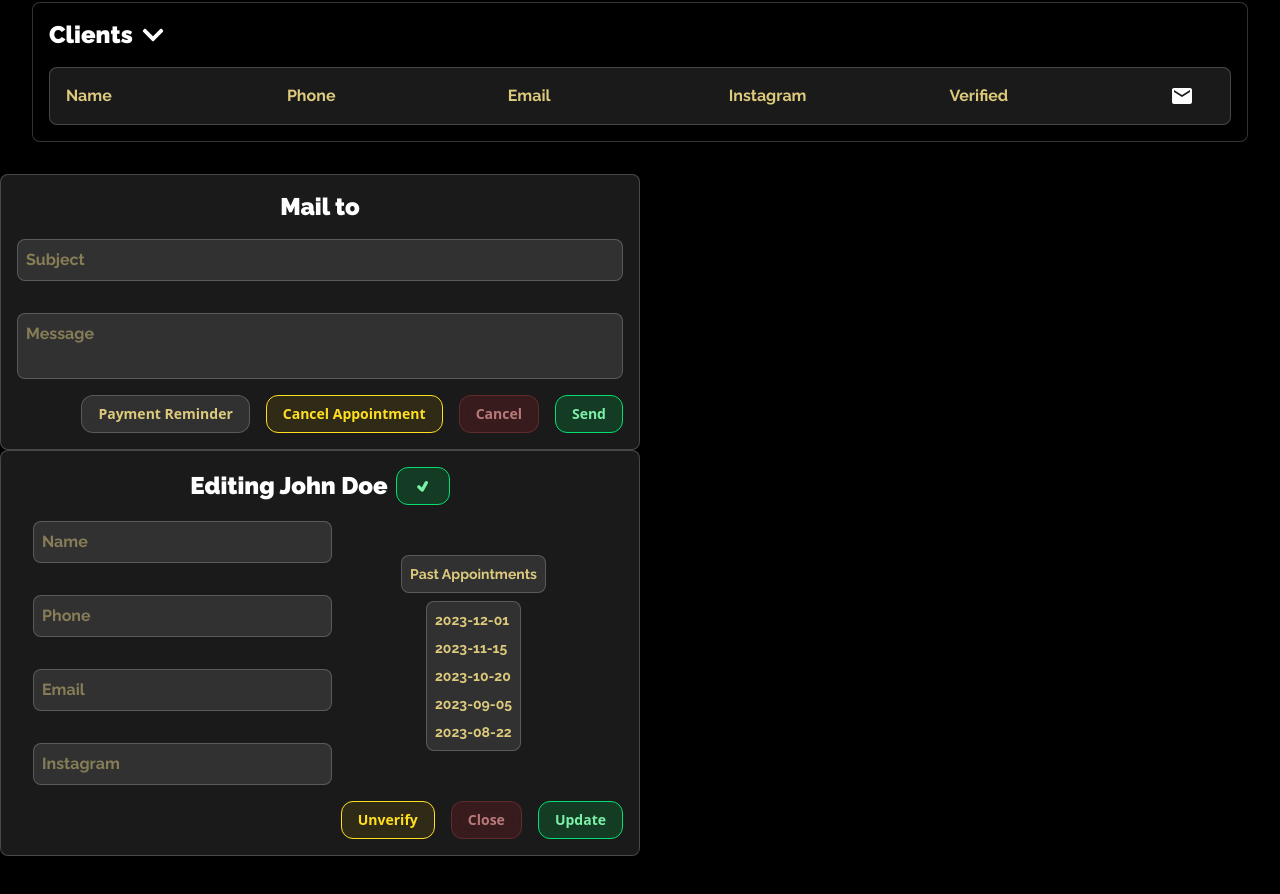
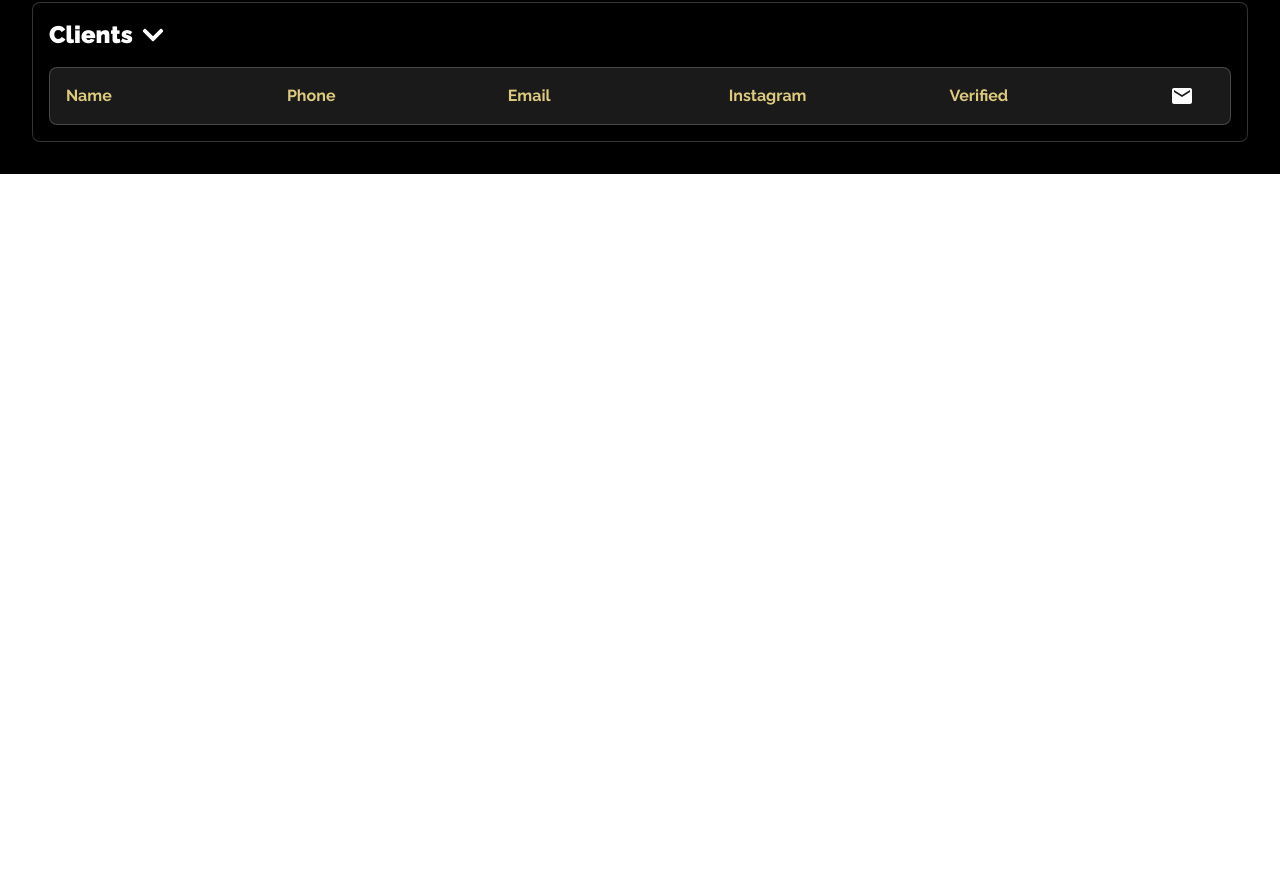
Before and after one commit to EricIshekwene/barbershop-website, a React (Vite) app: page /admin in a window 1280 px wide. Shown: the part 1108-2002 px from the top of the page. After the commit the page ends 1282 px from the top, so only its background shows below. Built offline with nearby package versions, Linux system fonts and the light colour scheme; a web font is replaced by a local one.

Commit message:
modal set up

```diff
--- a/src/components/adminpage/AdminHome.jsx
+++ b/src/components/adminpage/AdminHome.jsx
@@ -6,7 +6,6 @@ import AdminClients from './AdminClients'
 import MailModal from './admincomponents/AdminSubcomponents/MailModal'
 import EditProfileModal from './admincomponents/AdminSubcomponents/EditProfileModal'
 import CancelAppointment from './admincomponents/AdminSubcomponents/CancelAppointment'
-import VerifyModal from './admincomponents/AdminSubcomponents/VerifyModal'
 
 export default function AdminHome() {
 
@@ -17,10 +16,9 @@ export default function AdminHome() {
         <AdminSetAvailability />
         <AdminAppointments />
         <AdminClients />
-        <MailModal />
-        <EditProfileModal />
-        <CancelAppointment />
-        <VerifyModal />
+
+
+
     </div>
   )
 }
--- a/src/components/adminpage/admincomponents/AdminSubcomponents/CancelAppointment.jsx
+++ b/src/components/adminpage/admincomponents/AdminSubcomponents/CancelAppointment.jsx
@@ -1,7 +1,36 @@
-import React from 'react'
+import React from 'react';
 
-export default function CancelAppointment() {
+export default function CancelAppointment({ name, date, time, closeModal }) {
+  const AvailableTimeslotsStyle =
+    "px-4 py-2 rounded-xl text-sm font-semibold montserrat-navbar-btn bg-white/10 backdrop-blur-sm border border-white/20 text-[#DDCA7D] hover:bg-white/20 hover:shadow-md transition-all duration-300 focus:outline-none";
+  const UnavailableVerifiedTimeslotsStyle =
+    "px-4 py-2 rounded-xl text-sm font-semibold montserrat-navbar-btn bg-red-500/20 backdrop-blur-sm border border-red-400/30 text-red-300 opacity-70 hover:bg-red-500/30 transition-all duration-300 focus:outline-none";
+  const UnavailableUnverifiedTimeslotsStyle =
+    "px-4 py-2 rounded-xl text-sm font-semibold montserrat-navbar-btn bg-yellow-400/10 backdrop-blur-sm border border-yellow-300 text-yellow-300 hover:bg-yellow-400/20 hover:shadow transition-all duration-30 focus:outline-none";
+
   return (
-    <div>CancelAppointment</div>
-  )
+    <div
+      className="fixed inset-0 z-50 flex items-center justify-center bg-black/50 backdrop-blur-sm"
+      onClick={closeModal}
+    >
+      <div
+        className="bg-[#1e1e1e] border border-white/20 rounded-xl p-6 w-[90%] max-w-md shadow-lg"
+        onClick={(e) => e.stopPropagation()} // prevent inner clicks from closing
+      >
+        <div className="flex flex-col gap-6 justify-center items-center">
+          <p className="text-white text-center raleway-bold text-lg sm:text-xl">
+            Are you sure you want to cancel <span className="text-[#DDCA7D]">{name}</span> on <span className="text-[#DDCA7D]">{date}</span> at <span className="text-[#DDCA7D]">{time}</span>?
+          </p>
+          <div className="flex flex-row justify-center items-center gap-4 w-full">
+            <button className={UnavailableUnverifiedTimeslotsStyle}>
+              Cancel Appointment
+            </button>
+            <button onClick={closeModal} className={UnavailableVerifiedTimeslotsStyle}>
+              Go Back
+            </button>
+          </div>
+        </div>
+      </div>
+    </div>
+  );
 }
--- a/src/components/adminpage/admincomponents/AdminSubcomponents/EditProfileModal.jsx
+++ b/src/components/adminpage/admincomponents/AdminSubcomponents/EditProfileModal.jsx
@@ -2,7 +2,7 @@ import React from 'react'
 import { TiTick } from "react-icons/ti";
 import { ImCross } from "react-icons/im";
 import { useState } from 'react';
-export default function EditProfileModal() {
+export default function EditProfileModal({ closeModal }) {
   const [client, setClient] = useState({
     name: "John Doe",
     phone: "1234567890",
@@ -49,7 +49,12 @@ export default function EditProfileModal() {
   const UpdateTimeslotsStyle = "px-4 py-2 rounded-xl text-sm font-semibold montserrat-navbar-btn bg-green-500/20 backdrop-blur-sm border border-green-400 text-green-300 hover:bg-green-500/30 hover:shadow-md transition-all duration-300 focus:outline-none "
 
   return (
-    <div className='bg-white/10 border border-white/20 rounded-lg p-4 w-1/2'>
+    <div className='fixed inset-0 z-50 flex items-center justify-center bg-black/50 backdrop-blur-sm'
+    onClick={() => closeModal()}
+    >
+    <div className='bg-white/10 border border-white/20 rounded-lg p-4 w-1/2'
+    onClick={(e) => e.stopPropagation()}
+    >
       <div className=' flex flex-col justify-center '>
         <div className='flex flex-row items-center gap-2 self-center'>
           <p className='text-white self-center raleway-bold text-2xl'>Editing {client.name}</p>
@@ -88,11 +93,14 @@ export default function EditProfileModal() {
             client.status === "Verified" ? setClient({ ...client, status: "Unverified" }) : setClient({ ...client, status: "Verified" });
           }}
           >{client.status === "Verified" ? "Unverify" : "Verify"}</button>
-          <button className={UnavailableVerifiedTimeslotsStyle}>Close</button>
+          <button className={UnavailableVerifiedTimeslotsStyle}
+          onClick={() => closeModal()}
+          >Close</button>
           <button className={UpdateTimeslotsStyle}>Update</button>
         </div>
       </div>
 
     </div>
+    </div>
   )
 }
--- a/src/components/adminpage/admincomponents/AdminSubcomponents/MailModal.jsx
+++ b/src/components/adminpage/admincomponents/AdminSubcomponents/MailModal.jsx
@@ -1,13 +1,16 @@
 import React from 'react'
 
-export default function MailModal({name}) {
+export default function MailModal({ name , closeModal}) {
     const AvailableTimeslotsStyle = "px-4 py-2 rounded-xl text-sm font-semibold montserrat-navbar-btn bg-white/10 backdrop-blur-sm border border-white/20 text-[#DDCA7D] hover:bg-white/20 hover:shadow-md transition-all duration-300 focus:outline-none"
     const UnavailableVerifiedTimeslotsStyle = "px-4 py-2 rounded-xl text-sm font-semibold montserrat-navbar-btn bg-red-500/20 backdrop-blur-sm border border-red-400/30 text-red-300 opacity-70 hover:bg-red-500/30 transition-all duration-300 focus:outline-none"
     const UnavailableUnverifiedTimeslotsStyle = "px-4 py-2 rounded-xl text-sm font-semibold montserrat-navbar-btn bg-yellow-400/10 backdrop-blur-sm border border-yellow-300 text-yellow-300 hover:bg-yellow-400/20 hover:shadow transition-all duration-30 focus:outline-none"
     const UpdateTimeslotsStyle = "px-4 py-2 rounded-xl text-sm font-semibold montserrat-navbar-btn bg-green-500/20 backdrop-blur-sm border border-green-400 text-green-300 hover:bg-green-500/30 hover:shadow-md transition-all duration-300 focus:outline-none "
 
     return (
-        <div className='bg-white/10 border border-white/20 rounded-lg p-4 w-1/2'>
+        <div className="fixed inset-0 z-50 flex items-center justify-center bg-black/50 backdrop-blur-sm"
+        onClick={() => closeModal()}
+        >
+
             <div className=' flex flex-col justify-center items-center'>
                 <p className='text-white  raleway-bold text-2xl'>Mail to {name}</p>
                 <input type="text" placeholder='Subject'
@@ -17,10 +20,18 @@ export default function MailModal({name}) {
                     className='bg-white/10 focus:outline-none text-[#DDCA7D] raleway-regular border border-white/20 m-4 rounded-lg p-2 w-full resize-none'
                 />
                 <div className='flex flex-row justify-end items-center gap-4 w-full'>
-                <button className={AvailableTimeslotsStyle}>Payment Reminder</button>
-                <button className={UnavailableUnverifiedTimeslotsStyle}>Cancel Appointment</button>
-                <button className={UnavailableVerifiedTimeslotsStyle}>Cancel</button>
-                <button className={UpdateTimeslotsStyle}>Send</button>
+                    <button className={AvailableTimeslotsStyle}
+                    onClick={() => closeModal()}
+                    >Payment Reminder</button>
+                    <button className={UnavailableUnverifiedTimeslotsStyle}
+                    onClick={() => closeModal()}
+                    >Cancel Appointment</button>
+                    <button className={UnavailableVerifiedTimeslotsStyle}
+                    onClick={() => closeModal()}
+                    >Cancel</button>
+                    <button className={UpdateTimeslotsStyle}
+                    onClick={() => closeModal()}
+                    >Send</button>
                 </div>
             </div>
 
--- a/src/components/adminpage/admincomponents/AdminSubcomponents/UpcomingAppointment.jsx
+++ b/src/components/adminpage/admincomponents/AdminSubcomponents/UpcomingAppointment.jsx
@@ -1,13 +1,22 @@
-import React from 'react'
+import React, { useState } from 'react'
 import { FaInstagram } from "react-icons/fa";
 import { TiTick } from "react-icons/ti";
+import MailModal from './MailModal'
+import EditProfileModal from './EditProfileModal'
+import CancelAppointment from './CancelAppointment'
+
 
 export default function UpcomingAppointment({name, time, date, service, instagram, status, bookingStatus}) {
     const AvailableTimeslotsStyle = "px-4 py-2 rounded-xl text-sm font-semibold montserrat-navbar-btn bg-white/10 backdrop-blur-sm border border-white/20 text-[#DDCA7D] hover:bg-white/20 hover:shadow-md transition-all duration-300 focus:outline-none"
     const UnavailableVerifiedTimeslotsStyle = "px-4 py-2 rounded-xl text-sm font-semibold montserrat-navbar-btn bg-red-500/20 backdrop-blur-sm border border-red-400/30 text-red-300 opacity-70 hover:bg-red-500/30 transition-all duration-300 focus:outline-none"
     const UnavailableUnverifiedTimeslotsStyle = "px-4 py-2 rounded-xl text-sm font-semibold montserrat-navbar-btn bg-yellow-400/10 backdrop-blur-sm border border-yellow-300 text-yellow-300 hover:bg-yellow-400/20 hover:shadow transition-all duration-30 focus:outline-none"
     const UpdateTimeslotsStyle = "px-4 py-2 rounded-xl text-sm font-semibold montserrat-navbar-btn bg-green-500/20 backdrop-blur-sm border border-green-400 text-green-300 hover:bg-green-500/30 hover:shadow-md transition-all duration-300 focus:outline-none "
-
+    const [mailModal, setMailModal] = useState(false)
+    const [cancelAppointmentModal, setCancelAppointmentModal] = useState(false)
+    const closeModal = () => {
+        setMailModal(false)
+        setCancelAppointmentModal(false)
+    }
     return (
         <div className='flex flex-row justify-start items-start bg-white/10  border border-white/20 rounded-lg p-4 gap-4'>
                 <div className='flex flex-col gap-1'>
@@ -26,12 +35,19 @@ export default function UpcomingAppointment({name, time, date, service, instagra
                         <FaInstagram className='text-[#DDCA7D] text-xl'/>
                         <p className='text-[#DDCA7D] text-xl raleway-regular'>{instagram}</p>
                     </div>
-                    <button className={AvailableTimeslotsStyle}>Mail</button>
+                    <button className={AvailableTimeslotsStyle}
+                    onClick={() => setMailModal(!mailModal)}
+                    >Mail</button>
                     <button className={AvailableTimeslotsStyle}>Reschedule</button>
                     {bookingStatus === "Pending" && <button className={UpdateTimeslotsStyle}>Approve</button>}
-                    <button className={UnavailableVerifiedTimeslotsStyle}>Cancel</button>
+                    <button className={UnavailableVerifiedTimeslotsStyle}
+                    onClick={() => setCancelAppointmentModal(!cancelAppointmentModal)}
+                    >Cancel</button>
                     {status === "Unverified" && <button className={UnavailableUnverifiedTimeslotsStyle}>Verify</button>}
+
                 </div>
+                {mailModal && <MailModal name={name} closeModal={closeModal} />}
+                {cancelAppointmentModal && <CancelAppointment name={name} date={date} time={time} closeModal={closeModal} />}
             </div>
     )
 }
--- a/src/components/adminpage/admincomponents/AdminSubcomponents/VerifyModal.jsx
+++ /dev/null
@@ -1,7 +0,0 @@
-import React from 'react'
-
-export default function VerifyModal() {
-  return (
-    <div>VerifyModal</div>
-  )
-}
```
Also changed, not shown: src/components/adminpage/AdminClients.jsx (+16 -3 lines). Lines whose indentation alone changed are shown as unchanged.
